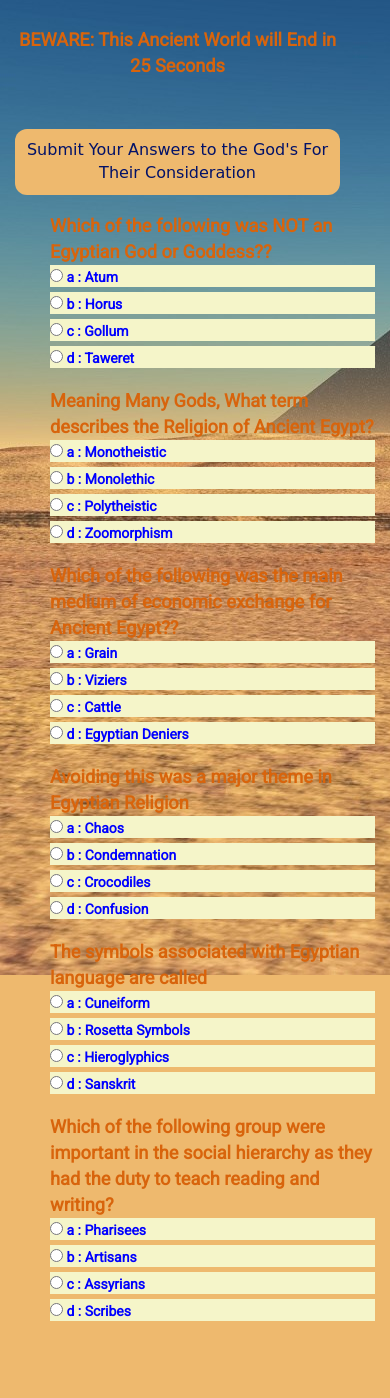
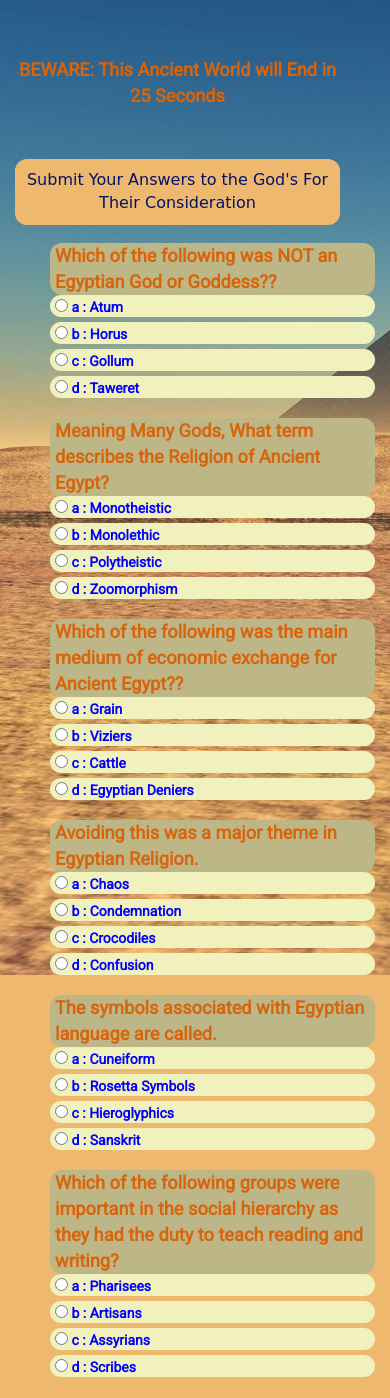
Before and after one commit to captnwalker/TriviaGame, a plain HTML site: page index.html in a window 390 px wide. Shown: the part 102-1500 px from the top of the page. Before the commit the page ends 1445 px from the top, so only its background shows below. Drawn offline with nearby package versions, Linux system fonts and the light colour scheme; a web font is replaced by a local one.

Commit message:
update <img>, .md, .css, .js, index

```diff
--- a/assets/css/style.css
+++ b/assets/css/style.css
@@ -11,7 +11,6 @@ body {
 
 h1 {
     font-family: 'Caesar Dressing', cursive;
-
 }
 
 .answers {
@@ -19,9 +18,13 @@ h1 {
 }
 
 .question {
+    display: block;
+    background-color: rgb(189, 183, 136);
     color: #d8640c;
     font-weight: bold;
     font-size: 1.3em;
+    padding-left: 5px;
+    border-radius: 12px;
 }
 
 .quiz {
@@ -32,7 +35,9 @@ h1 {
 
 .answers label {
     display: block;
-    background-color: rgb(245, 245, 201);
+    background-color: rgb(241, 241, 190);
+    padding-left: 5px;
+    border-radius: 12px;
 }
 
 p, #results {
@@ -41,7 +46,7 @@ p, #results {
 }
 
 .scoreboard {
-    padding-top: 20px;
+    padding-top: 50px;
     padding-right: 50px;
 }
 
--- a/assets/js/script.js
+++ b/assets/js/script.js
@@ -1,20 +1,20 @@
-$(document).ready(function() {
+$(document).ready(function () {
 
   //Timer
   var countDown = 30;
-    var quizTimer = setInterval(function(){
+  var quizTimer = setInterval(function () {
     countDown--;
 
     document.getElementById('timer').textContent = countDown;
 
-    if(countDown <= 0)
+    if (countDown <= 0)
       clearInterval(quizTimer);
-    },1000)
+  }, 1000)
 });
 
 
 //Build Quiz
-  (function() {
+(function () {
   function newQuiz() {
     //Array to store HTML output
     var output = [];
@@ -75,6 +75,7 @@ $(document).ready(function() {
     resultsArray.innerHTML = `${numCorrect} out of ${quizQs.length}`;
   }
 
+    //Write ot Scoreboard
   var quizContainer = document.getElementById("quiz");
   var resultsArray = document.getElementById("results");
   var submitButton = document.getElementById("submit");
@@ -110,7 +111,7 @@ $(document).ready(function() {
       correctAnswer: "a"
     },
     {
-        question: "Avoiding this was a major theme in Egyptian Religion",
+      question: "Avoiding this was a major theme in Egyptian Religion.",
       answers: {
         a: "Chaos",
         b: "Condemnation",
@@ -120,7 +121,7 @@ $(document).ready(function() {
       correctAnswer: "a"
     },
     {
-        question: "The symbols associated with Egyptian language are called",
+      question: "The symbols associated with Egyptian language are called.",
       answers: {
         a: "Cuneiform",
         b: "Rosetta Symbols",
@@ -130,7 +131,7 @@ $(document).ready(function() {
       correctAnswer: "c"
     },
     {
-        question: "Which of the following group were important in the social hierarchy as they had the duty to teach reading and writing?",
+      question: "Which of the following groups were important in the social hierarchy as they had the duty to teach reading and writing?",
       answers: {
         a: "Pharisees",
         b: "Artisans",
@@ -146,4 +147,11 @@ $(document).ready(function() {
 
   //Button to display score
   submitButton.addEventListener("click", showResults);
+  $(function () {
+    $('.ra').click(function () {
+
+      $('.ra').hide();
+      $('.ra').show();
+    });
+  })
 })();
--- a/index.html
+++ b/index.html
@@ -1,5 +1,6 @@
 <!DOCTYPE html>
 <html lang="en">
+
 <head>
   <meta charset="utf-8">
   <meta http-equiv="X-UA-Compatible" content="IE=edge">
@@ -14,24 +15,25 @@
   <link href="https://fonts.googleapis.com/css?family=Caesar+Dressing|Roboto" rel="stylesheet">
 
   <!-- Latest compiled and minified CSS -->
-<link rel="stylesheet" href="https://maxcdn.bootstrapcdn.com/bootstrap/3.3.7/css/bootstrap.min.css" integrity="sha384-BVYiiSIFeK1dGmJRAkycuHAHRg32OmUcww7on3RYdg4Va+PmSTsz/K68vbdEjh4u" crossorigin="anonymous">
+  <link rel="stylesheet" href="https://maxcdn.bootstrapcdn.com/bootstrap/3.3.7/css/bootstrap.min.css" integrity="sha384-BVYiiSIFeK1dGmJRAkycuHAHRg32OmUcww7on3RYdg4Va+PmSTsz/K68vbdEjh4u"
+    crossorigin="anonymous">
 
   <!-- Optional theme -->
-<link rel="stylesheet" href="https://maxcdn.bootstrapcdn.com/bootstrap/3.3.7/css/bootstrap-theme.min.css" integrity="sha384-rHyoN1iRsVXV4nD0JutlnGaslCJuC7uwjduW9SVrLvRYooPp2bWYgmgJQIXwl/Sp" crossorigin="anonymous">
+  <link rel="stylesheet" href="https://maxcdn.bootstrapcdn.com/bootstrap/3.3.7/css/bootstrap-theme.min.css" integrity="sha384-rHyoN1iRsVXV4nD0JutlnGaslCJuC7uwjduW9SVrLvRYooPp2bWYgmgJQIXwl/Sp"
+    crossorigin="anonymous">
 
   <!-- This Link points to CSS style sheet -->
   <link rel="stylesheet" type="text/css" href="assets/css/style.css">
 
   <!-- jQuery uncompressed CDN -->
-<script
-src="https://code.jquery.com/jquery-3.2.1.js"
-integrity="sha256-DZAnKJ/6XZ9si04Hgrsxu/8s717jcIzLy3oi35EouyE="
+  <script src="https://code.jquery.com/jquery-3.2.1.js" integrity="sha256-DZAnKJ/6XZ9si04Hgrsxu/8s717jcIzLy3oi35EouyE=" crossorigin="anonymous"></script>
+
+  <!-- Latest compiled and minified JavaScript -->
+  <script src="https://maxcdn.bootstrapcdn.com/bootstrap/3.3.7/js/bootstrap.min.js" integrity="sha384-Tc5IQib027qvyjSMfHjOMaLkfuWVxZxUPnCJA7l2mCWNIpG9mGCD8wGNIcPD7Txa"
     crossorigin="anonymous"></script>
 
-<!-- Latest compiled and minified JavaScript -->
-<script src="https://maxcdn.bootstrapcdn.com/bootstrap/3.3.7/js/bootstrap.min.js" integrity="sha384-Tc5IQib027qvyjSMfHjOMaLkfuWVxZxUPnCJA7l2mCWNIpG9mGCD8wGNIcPD7Txa" crossorigin="anonymous"></script>
+</head>
 
-</head>
 <body>
 
   <div class="container">
@@ -43,7 +45,8 @@ crossorigin="anonymous"></script>
       </div>
 
       <div class="scoreboard col-sm-3">
-              <p> BEWARE: This Ancient World will End in <span id="timer"> </span> Seconds</p>
+        <p> BEWARE: This Ancient World will End in
+          <span id="timer"> </span> Seconds</p>
         <br>
         <div id="results"></div>
         <br>
@@ -55,11 +58,12 @@ crossorigin="anonymous"></script>
 
         <div id="quiz"></div>
 
-
-
       </div>
 
-            <div class="ra col-sm-3"></div>
+      <div class="ra col-sm-3">
+        <div class="ra">
+          <!-- <img src="assets/img/raT.png"></div> -->
+        </div>
         <div class="col-sm-12">
 
         </div>
@@ -71,4 +75,5 @@ crossorigin="anonymous"></script>
     <script type="text/javascript" src="https://cdnjs.cloudflare.com/ajax/libs/jquery/3.2.1/jquery.min.js"></script>
     <script type="text/javascript" src="assets/js/script.js"></script>
 </body>
+
 </html>
```
Also changed, not shown: assets/img/ra.jpg (added), assets/img/raT.png (added), 1 other file. Lines whose indentation alone changed are shown as unchanged.
